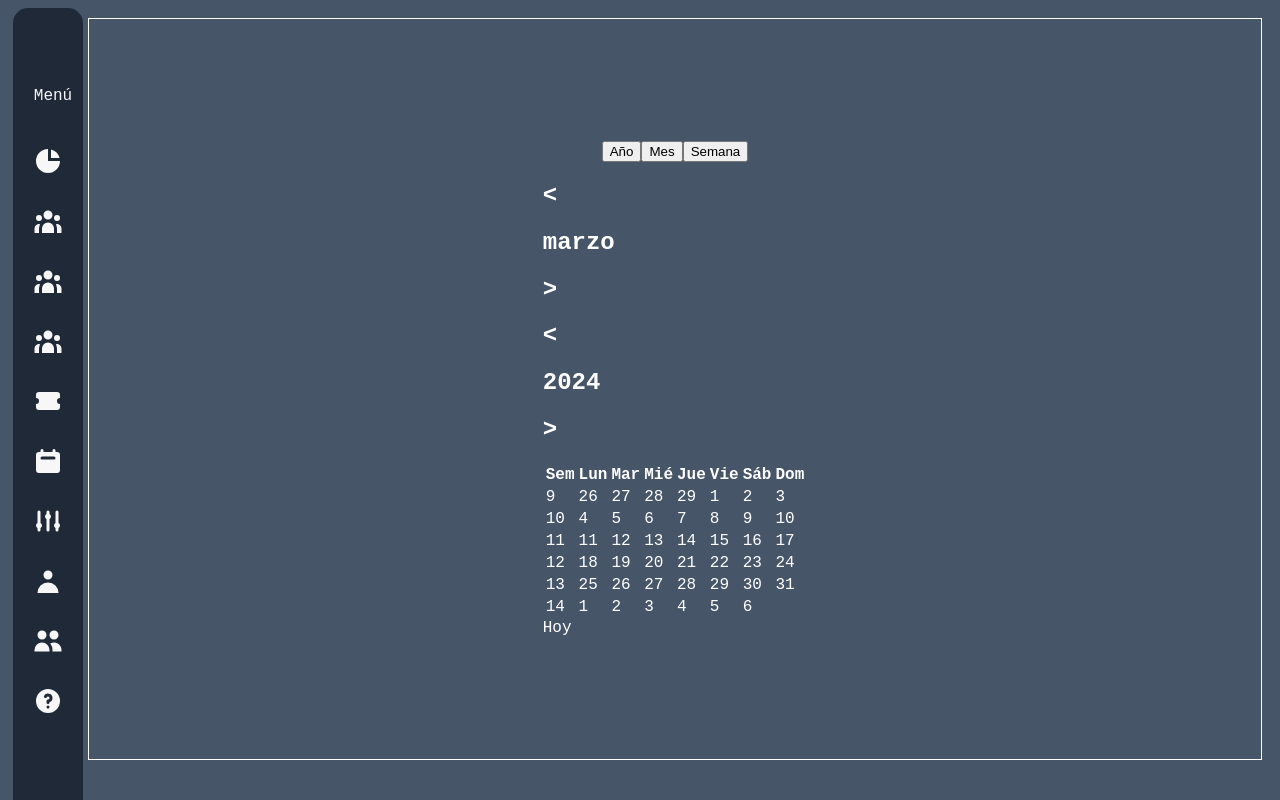
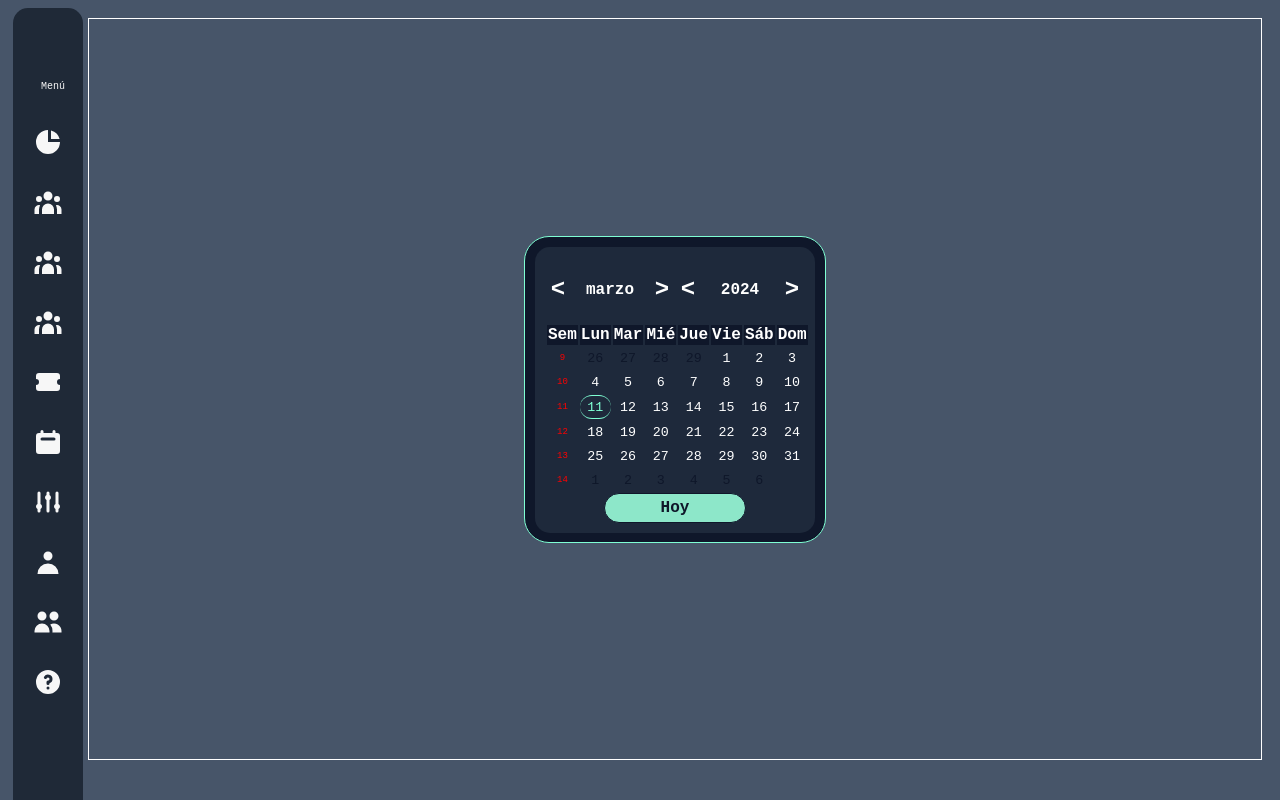
Before and after one commit to Jhernandez84/BDIver2, a Next.js app: page /calendar in a window 1280 px wide. Shown: the top 800 px of the page. Built offline with nearby package versions, Linux system fonts and the light colour scheme.

Commit message:
calendar

```diff
--- a/src/Components/Calendar/CalendarMonthView.jsx
+++ b/src/Components/Calendar/CalendarMonthView.jsx
@@ -41,7 +41,9 @@ const generateCalendar = (month, year) => {
       day,
       week: getWeek(new Date(year, month, day)),
       isPrevMonth: false,
-      fulldate: `${year}-${month < 10 ? '0' : ''}${month + 1}-${day < 10 ? '0' : ''}${day}`,
+      fulldate: `${year}-${month < 10 ? "0" : ""}${month + 1}-${
+        day < 10 ? "0" : ""
+      }${day}`,
     });
   }
 
@@ -64,8 +66,11 @@ const getMonthName = (monthNumber) => {
   return monthDate.toLocaleString("es-CL", { month: "long" });
 };
 
-const CalendarMonthView = ({ month = new Date().getMonth(), year = new Date().getFullYear(), Fscreen }) => {
-
+const CalendarMonthView = ({
+  month = new Date().getMonth(),
+  year = new Date().getFullYear(),
+  Fscreen,
+}) => {
   const getCurrentDate = () => {
     const currentDate = new Date();
     const year = currentDate.getFullYear();
@@ -73,7 +78,9 @@ const CalendarMonthView = ({ month = new Date().getMonth(), year = new Date().ge
     const day = currentDate.getDate();
 
     // Format the date as a string (optional)
-    const formattedDate = `${year}-${month < 10 ? '0' : ''}${month}-${day < 10 ? '0' : ''}${day}`;
+    const formattedDate = `${year}-${month < 10 ? "0" : ""}${month}-${
+      day < 10 ? "0" : ""
+    }${day}`;
     // console.log(formattedDate)
     return formattedDate;
   };
@@ -93,7 +100,7 @@ const CalendarMonthView = ({ month = new Date().getMonth(), year = new Date().ge
   const initialState = () => {
     setMonthCalendar(month);
     setYearCalendar(year);
-  }
+  };
 
   const openModal = () => {
     setModalOpen(true);
@@ -142,38 +149,44 @@ const CalendarMonthView = ({ month = new Date().getMonth(), year = new Date().ge
       {isModalOpen && (
         <MyModal onClose={closeModal} SelectedDate={SelectedDate} />
       )}
-      <div className="dark:bg-gray-700 rounded-md shadow-xl w-[320px] h-[312px]">
-        <div className="grid grid-rows flex justify-center content-center p-2">
-          <div className="text-center p-2 dark:bg-gray-800 rounded-t-md">
-            <div className="grid grid-cols-2 justify-center content-center space-x-4"
-              style={{ gridTemplateColumns: '50% 50%' }}>
-              <div className="grid grid-cols-3" style={{ gridTemplateColumns: '20% 60% 20%' }}>
-                <div className="text-md dark:hover:cursor-pointer dark:hover:bg-teal-600 rounded"
-                  onClick={() => setMonthCalendar(monthCalendar - 1)}>
+      <div className="cdr-main-container">
+        <div className="cdr-secondary-container">
+          <div className="cdr-header-container">
+            <div className="cdr-header-container-left">
+              <div
+                className="cdr-selector"
+                onClick={() => setMonthCalendar(monthCalendar - 1)}
+              >
                 <h2>{`<`}</h2>
               </div>
               <h2
-                  className="text-md dark:hover:cursor-pointer dark:hover:bg-teal-600 rounded"
+                className="cdr-selector"
                 onClick={() => HandlerCalendarView("month")}
               >{`${getMonthName(monthCalendar + 1)}`}</h2>
-                <div className="text-md dark:hover:cursor-pointer dark:hover:bg-teal-600 rounded"
-                  onClick={() => setMonthCalendar(monthCalendar + 1)}>
+              <div
+                className="cdr-selector"
+                onClick={() => setMonthCalendar(monthCalendar + 1)}
+              >
                 <h2>{`>`}</h2>
               </div>
             </div>
-              <div className="grid grid-cols-3" style={{ gridTemplateColumns: '20% 60% 20%' }}>
-                <div className="text-md dark:hover:cursor-pointer dark:hover:bg-teal-600 rounded"
-                  onClick={() => setYearCalendar(year - 1)}>
+
+            <div className="cdr-header-container-right">
+              <div
+                className="cdr-selector"
+                onClick={() => setYearCalendar(year - 1)}
+              >
                 <h2>{`<`}</h2>
               </div>
               <h2
-                  className="text-md dark:hover:cursor-pointer dark:hover:bg-teal-600 rounded"
+                className="cdr-selector"
                 onClick={() => HandlerCalendarView("year")}
               >{`${yearCalendar}`}</h2>
-                <div className="text-md dark:hover:cursor-pointer dark:hover:bg-teal-600 rounded"
-                  onClick={() => setYearCalendar(year + 1)}>
+              <div
+                className="cdr-selector"
+                onClick={() => setYearCalendar(year + 1)}
+              >
                 <h2>{`>`}</h2>
-                </div>
               </div>
             </div>
           </div>
@@ -214,41 +227,38 @@ const CalendarMonthView = ({ month = new Date().getMonth(), year = new Date().ge
             []
           )}
           {calendarView == "default" ? (
-            <table className="dark:bg-gray-700 rounded shadow-xl self-center">
-              <thead className="">
-                <tr className="ligth:white dark:gray-800 h-8 text-gray-500 shadow">
-                  <th className="dark:hover:cursor-default w-12 p-1">Sem</th>
-                  <th className="dark:hover:cursor-default w-8 p-1">Lun</th>
-                  <th className="dark:hover:cursor-default w-8 p-1">Mar</th>
-                  <th className="dark:hover:cursor-default w-8 p-1">Mié</th>
-                  <th className="dark:hover:cursor-default w-8 p-1">Jue</th>
-                  <th className="dark:hover:cursor-default w-8 p-1">Vie</th>
-                  <th className="dark:hover:cursor-default w-8 p-1">Sáb</th>
-                  <th className="dark:hover:cursor-default w-8 p-1">Dom</th>
+            <table className="">
+              <thead className="cdr-header-days">
+                <tr>
+                  <th>Sem</th>
+                  <th>Lun</th>
+                  <th>Mar</th>
+                  <th>Mié</th>
+                  <th>Jue</th>
+                  <th>Vie</th>
+                  <th>Sáb</th>
+                  <th>Dom</th>
                 </tr>
               </thead>
               <tbody>
                 {Array.from({ length: 6 }).map((_, weekIndex) => (
-                  <tr key={weekIndex} className="text-xs">
+                  <tr key={weekIndex}>
                     {Array.from({ length: 8 }).map((_, dayIndex) => {
                       const dataIndex = weekIndex * 7 + dayIndex;
                       const dayInfo = calendar[dataIndex];
                       if (dayIndex === 0) {
                         return (
-                          <td
-                            className="text-xs text-center dark:hover:cursor-default p-2 text-rose-400"
-                            key={dayIndex}
-                          >
+                          <td key={dayIndex} className="cdr-week-number">
                             {dayInfo ? dayInfo.week : ""}
                           </td>
                         );
                       }
-                      if (dayInfo?.isPrevMonth === true || dayInfo?.isNextMonth === true) {
+                      if (
+                        dayInfo?.isPrevMonth === true ||
+                        dayInfo?.isNextMonth === true
+                      ) {
                         return (
-                          <td
-                            className="text-center text-base cursor-not-allowed dark:text-gray-500 rounded"
-                            key={dayIndex}
-                          >
+                          <td className="cdr-last-next-month" key={dayIndex}>
                             {dayInfo ? dayInfo.day : ""}
                           </td>
                         );
@@ -257,7 +267,7 @@ const CalendarMonthView = ({ month = new Date().getMonth(), year = new Date().ge
                           return (
                             <td
                               onClick={() => dateHandler(dayInfo.fulldate)}
-                              className="text-center text-base cursor-pointer dark:bg-teal-600 dark:hover:bg-teal-600 rounded-lg"
+                              className="cdr-current-day"
                               key={dayIndex}
                             >
                               {dayInfo ? dayInfo.day : ""}
@@ -267,7 +277,7 @@ const CalendarMonthView = ({ month = new Date().getMonth(), year = new Date().ge
                           return (
                             <td
                               onClick={() => dateHandler(dayInfo.fulldate)}
-                              className="text-center text-base cursor-pointer dark:hover:bg-teal-600 rounded"
+                              className="cdr-current-month"
                               key={dayIndex}
                             >
                               {dayInfo ? dayInfo.day : ""}
@@ -283,10 +293,16 @@ const CalendarMonthView = ({ month = new Date().getMonth(), year = new Date().ge
           ) : (
             []
           )}
-          <div className="dark:hover:bg-teal-600 dark:hover:cursor-pointer text-center p-1 dark:bg-gray-800 rounded-b-md"
-            onClick={() => { initialState(); HandlerCalendarView('default') }}
+          <div className="cdr-footer-container">
+            <div
+              className="btn-cdr-current-day"
+              onClick={() => {
+                initialState();
+                HandlerCalendarView("default");
+              }}
             >
               Hoy
+            </div>
           </div>
         </div>
       </div>
--- /dev/null
+++ b/src/Components/Calendar/CdrTest.jsx
@@ -0,0 +1,13 @@
+// components/DateInput.js
+import React from 'react';
+
+const DateInput = () => {
+  return (
+    <div>
+      <label htmlFor="date">Choose a date:</label>
+      <input type="date" id="date" name="date" className="date-input" />
+    </div>
+  );
+};
+
+export default DateInput;
--- a/src/Components/Calendar/styles.css
+++ b/src/Components/Calendar/styles.css
@@ -1,6 +1,106 @@
 /* Add this to your CSS file or style block */
-.transition-all {
-    transition-property: all;
-    transition-duration: 0.3s;
-    transition-timing-function: ease;
-  }
+/* .transition-all {
+  transition-property: all;
+  transition-duration: 0.3s;
+  transition-timing-function: ease;
+} */
+
+.cdr-main-container {
+  border: solid 1px;
+  border-color: aquamarine;
+  border-radius: 25px;
+  padding: 10px;
+  background-color: #0f172a;
+  width: 280px;
+  height: 285px;
+}
+
+.cdr-secondary-container {
+  background-color: #1e293b;
+  border-radius: 15px;
+  padding: 10px;
+}
+
+.cdr-header-container {
+  display: grid;
+  grid-template-columns: 50% 50%;
+}
+
+.cdr-header-container-left,
+.cdr-header-container-right {
+  display: grid;
+  grid-template-columns: 20% 60% 20%;
+}
+
+.cdr-selector {
+  display: flex;
+  flex-direction: column;
+  font-size: medium;
+  cursor: pointer;
+  text-align: center;
+  justify-content: center;
+}
+
+p {
+  font-size: x-small;
+}
+
+table {
+  height: 160px;
+}
+
+.cdr-header-days tr {
+  background-color: #0f172a; /* Consistent background color */
+  border-collapse: collapse; /* Remove any default spacing or borders */
+  border-spacing: 0; /* Ensures no space between cells */
+}
+
+table tbody tr td {
+  text-align: center;
+  font-size: smaller;
+  height: 20px;
+}
+
+.cdr-week-number {
+  font-size: xx-small;
+  color: red;
+}
+
+.cdr-last-next-month {
+  cursor: not-allowed;
+  color: #0f172a;
+}
+
+.cdr-current-month {
+  cursor: pointer;
+}
+
+.cdr-current-day {
+  cursor: pointer;
+  border-bottom: solid 1px;
+  border-top: solid 1px;
+  border-color: aquamarine;
+  color: aquamarine;
+  /* background-color: aquamarine; */
+  border-radius: 25px;
+}
+
+.cdr-footer-container{
+  display: flex;
+  flex-direction: column;
+  justify-content: center;
+  align-items: center;
+}
+
+.btn-cdr-current-day{
+  cursor:pointer;
+  border-color: aquamarine;
+  border: solid 1px;
+  border-radius: 25px;
+  padding: 5px;
+  text-align: center;
+  background-color: rgb(141, 231, 201);
+  color: #0f172a;
+  font-weight: bold;
+  width: 50%;
+}
--- a/src/Components/CardsCharts/ChartBuilder.jsx
+++ b/src/Components/CardsCharts/ChartBuilder.jsx
@@ -1,7 +1,7 @@
 import React, { useEffect } from "react";
 import ApexCharts from "apexcharts";
 
-const ChartBuilder = ({ id }) => {
+const ChartBuilder = ({ id, advance }) => {
   console.log(id);
   useEffect(() => {
     const options = {
@@ -9,7 +9,7 @@ const ChartBuilder = ({ id }) => {
         height: 150,
         type: "radialBar",
       },
-      series: [50],
+      series: [advance],
       colors: ["#20E647"],
       plotOptions: {
         radialBar: {
--- a/src/app/calendar/page.jsx
+++ b/src/app/calendar/page.jsx
@@ -6,52 +6,56 @@ import CalendarWeekView from "@/Components/Calendar/CalendarWeekView";
 import CalendarMonthView from "@/Components/Calendar/CalendarMonthView";
 import CalendarYearView from "@/Components/Calendar/CalendarYearView";
 import CalendarHeaders from "@/Components/Calendar/CalendarHeaders";
+import DateInput from "@/Components/Calendar/CdrTest";
 
 const Calendar = () => {
+  const [calendarView, setCalendarView] = useState("MonthView");
+  return <CalendarMonthView />;
+  // switch (calendarView) {
+  //   case "WeekView":
+  //     return (
+  //       <>
+  //         <h1 className="text-white">
+  //           esta parte va a envolver el cuadro completo{" "}
+  //         </h1>
+  //         <CalendarHeaders setCalendarView={setCalendarView} />
+  //         <div
+  //           // className="grid grid-cols-2 justify-items-center bg-white dark:bg-gray-600"
+  //           className="justify-items-center bg-white w-full p-4 rounded-bl-lg dark:bg-gray-600 dark:text-white"
+  //           // style={{ gridTemplateColumns: "25% 75%" }}
+  //         >
+  //           <CalendarWeekView />
+  //         </div>
+  //       </>
+  //     );
+  //   case "MonthView":
+  //     return (
+  //       <>
+  //         {/* <CalendarHeaders setCalendarView={setCalendarView} /> */}
 
-  const [calendarView, setCalendarView] = useState('MonthView')
-
-  switch (calendarView) {
-    case 'WeekView':
-      return (
-        <>
-          <h1 className="text-white">esta parte va a envolver el cuadro completo </h1>
-          <CalendarHeaders setCalendarView={setCalendarView} />
-          <div
-            // className="grid grid-cols-2 justify-items-center bg-white dark:bg-gray-600"
-            className="justify-items-center bg-white w-full p-4 rounded-bl-lg dark:bg-gray-600 dark:text-white"
-          // style={{ gridTemplateColumns: "25% 75%" }}
-          >
-            <CalendarWeekView />
-          </div>
-        </>)
-    case 'MonthView':
-      return (
-        <>
-          <CalendarHeaders setCalendarView={setCalendarView} />
-
-          <div
-            // className="grid grid-cols-2 justify-items-center bg-white dark:bg-gray-600"
-            className="justify-items-center bg-white w-full p-4 rounded-bl-lg dark:bg-gray-600 dark:text-white"
-          // style={{ gridTemplateColumns: "25% 75%" }}
-          >
-            <CalendarMonthView />
-
-          </div>
-        </>)
-    default:
-      return (
-        <>
-          <CalendarHeaders setCalendarView={setCalendarView} />
-          <div
-            // className="grid grid-cols-2 justify-items-center bg-white dark:bg-gray-600"
-            className="justify-items-center bg-white w-full p-4 rounded-bl-lg dark:bg-gray-600 dark:text-white"
-          // style={{ gridTemplateColumns: "25% 75%" }}
-          >
-            <CalendarYearView  />
-          </div>
-        </>)
-  }
+  //         <div
+  //           // className="grid grid-cols-2 justify-items-center bg-white dark:bg-gray-600"
+  //           className="justify-items-center bg-white w-full p-4 rounded-bl-lg dark:bg-gray-600 dark:text-white"
+  //           // style={{ gridTemplateColumns: "25% 75%" }}
+  //         >
+  //           {/* <CalendarMonthView /> */}
+  //         </div>
+  //       </>
+  //     );
+  //   default:
+  //     return (
+  //       <>
+  //         {/* <CalendarHeaders setCalendarView={setCalendarView} /> */}
+  //         <div
+  //           // className="grid grid-cols-2 justify-items-center bg-white dark:bg-gray-600"
+  //           className="justify-items-center bg-white w-full p-4 rounded-bl-lg dark:bg-gray-600 dark:text-white"
+  //           // style={{ gridTemplateColumns: "25% 75%" }}
+  //         >
+  //           {/* <CalendarYearView  /> */}
+  //         </div>
+  //       </>
+  //     );
+  // }
 };
 
 export default Calendar;
--- a/src/app/dashboard/page.jsx
+++ b/src/app/dashboard/page.jsx
@@ -39,6 +39,7 @@ const Dashboard = () => {
           <div>
             <CardChartComponent
               id={1}
+              CardChartData={"25"}
               header={"IverRegiones"}
               text={"50"}
               text2={"Var % en últimos 3 días"}
@@ -47,6 +48,7 @@ const Dashboard = () => {
           <div>
             <CardChartComponent
               id={2}
+              CardChartData={"15"}
               header={"Jóvenes"}
               text={"950"}
               text2={"var var var"}
@@ -57,6 +59,7 @@ const Dashboard = () => {
           <div>
             <CardChartComponent
               id={3}
+              CardChartData={"45"}
               header={"Misiones"}
               text={"15"}
               text2={"var var var"}
@@ -65,6 +68,7 @@ const Dashboard = () => {
           <div>
             <CardChartComponent
               id={4}
+              CardChartData={"65"}
               header={"Jóvenes"}
               text={"950"}
               text2={"var var var"}
```
Also changed, not shown: src/Components/CardsCharts/CardChartComponent.jsx (+8 -3 lines), src/Components/CardsCharts/styles.css (+4 -3 lines). Lines whose indentation alone changed are shown as unchanged.
